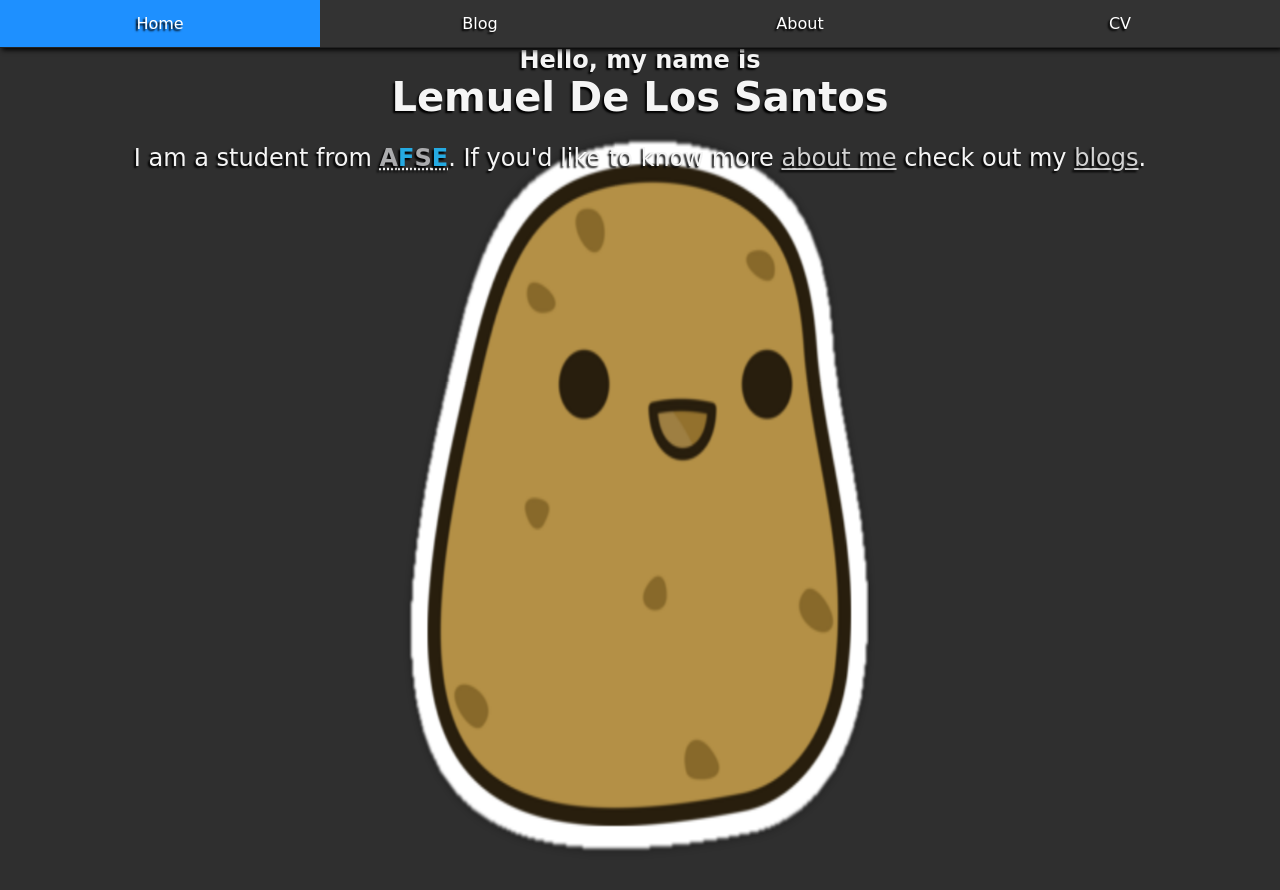
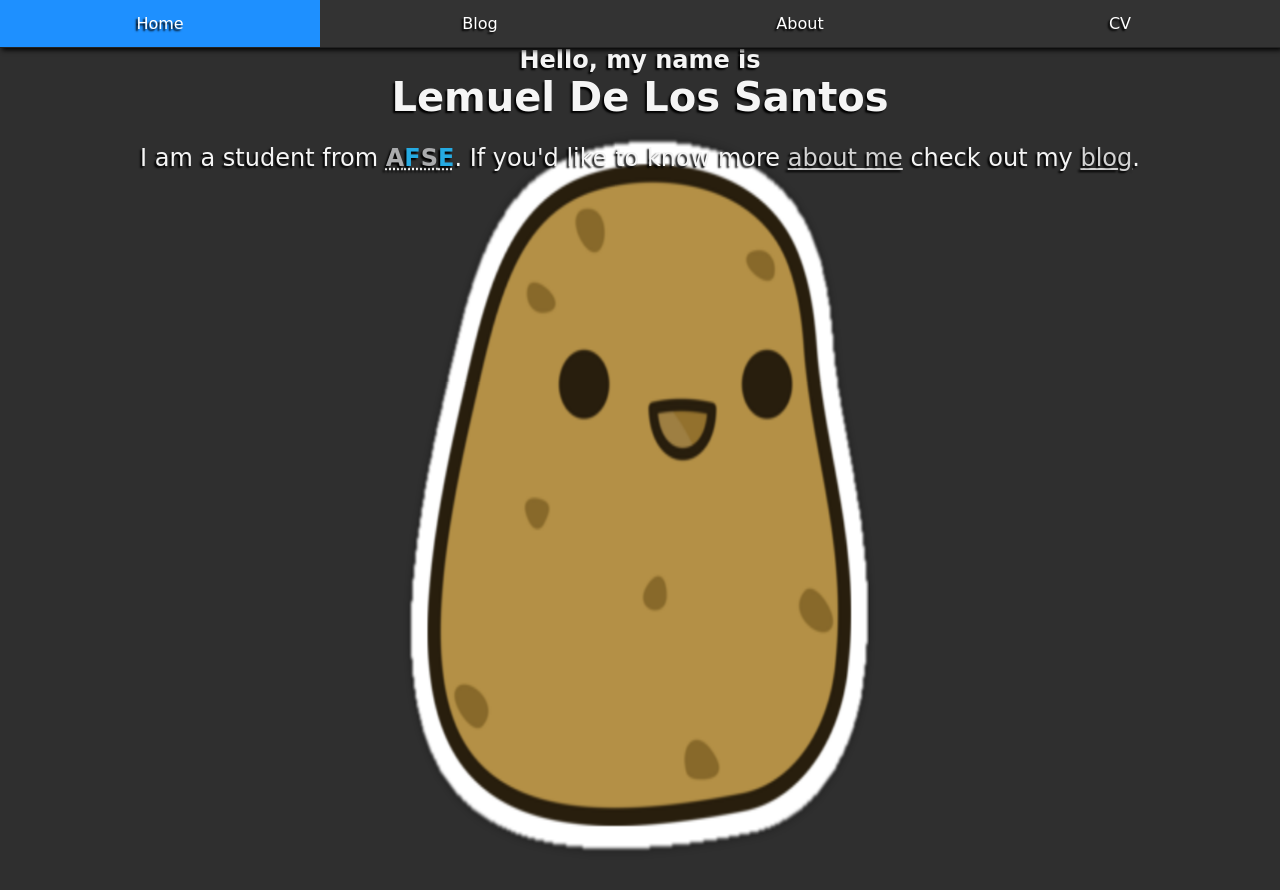
Before and after one commit to lemueldls/lemueld6200.github.io, a Jekyll site: the page built from index.html, in a window 1280 px wide. Shown: the top 890 px of the page. Built offline with Jekyll 4.4.1, drawn with Linux system fonts in a browser that asks for light colours.

Commit message:
Update index.html

```diff
--- a/index.html
+++ b/index.html
@@ -15,5 +15,5 @@ title: Lemuel De Los Santos
 	<img id="potato" alt="Potato" src="/Potato.png">
 	<b style="font-size:150%">Hello, my name is</b><br>
 	<strong style="font-size:250%">Lemuel De Los Santos</strong>
-	<p style="font-size:150%">I am a student from <abbr title="Acadamy for Software Engineering"><b style="color:#aaabad">A</b><b style="color:#25aae2">F</b><b style="color:#aaabad">S</b><b style="color:#25aae2">E</b></abbr>. If you'd like to know more <a href="/about/">about me</a> check out my <a href="/blog/">blogs</a>.</p>
+	<p style="font-size:150%">I am a student from <abbr title="Acadamy for Software Engineering"><b style="color:#aaabad">A</b><b style="color:#25aae2">F</b><b style="color:#aaabad">S</b><b style="color:#25aae2">E</b></abbr>. If you'd like to know more <a href="/about/">about me</a> check out my <a href="/blog/">blog</a>.</p>
 </div><!-- /.blurb -->
```
